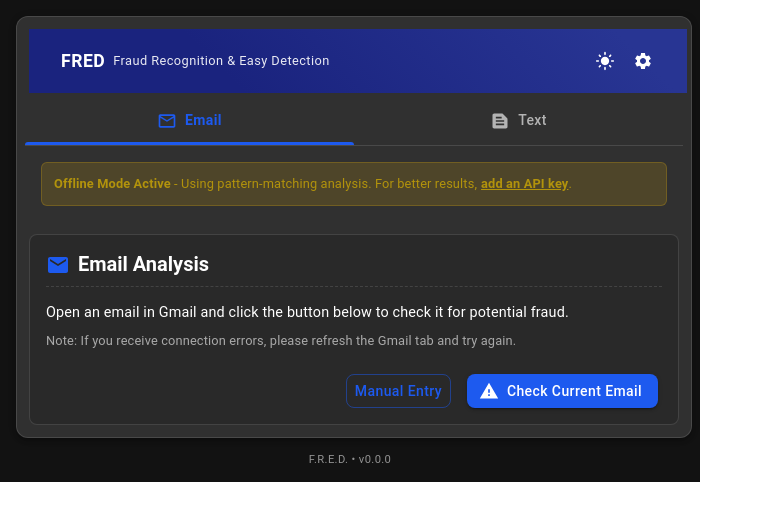
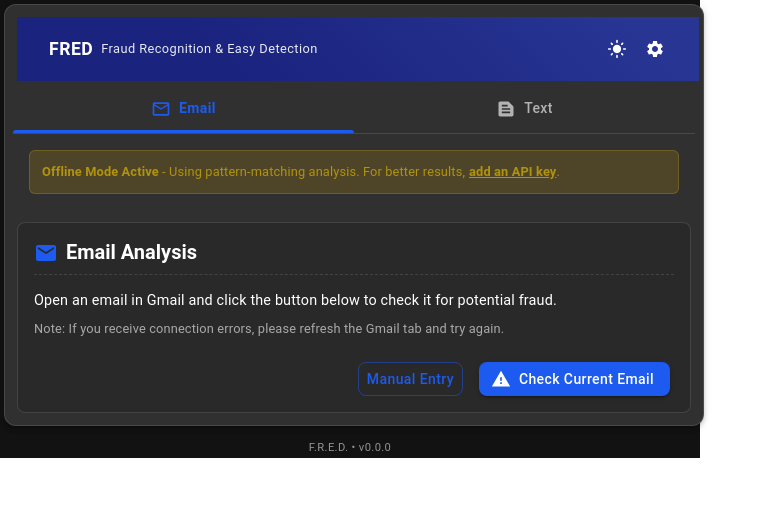
Before and after one commit to shadoath/fred-fraud-recognition-and-easy-detection, a React (Vite) app: page / in a window 1280 px wide. Shown: the top 520 px of the page, without its empty margins (0-769 px from the left). Built offline with nearby package versions, Linux system fonts and the light colour scheme.

Commit message:
less padding more toggle

```diff
--- a/src/components/MainDisplay.tsx
+++ b/src/components/MainDisplay.tsx
@@ -72,7 +72,7 @@
   }
 
   return (
-    <Container style={{ padding: 12 }}>
+    <Container style={{ padding: 0 }}>
       <Paper
         elevation={3}
         sx={{
@@ -133,7 +133,7 @@
           </Toolbar>
         </AppBar>
 
-        <Slide direction="down" in={showSettings} mountOnEnter unmountOnExit>
+        <Slide direction="right" in={showSettings} mountOnEnter unmountOnExit>
           <Box>
             <ErrorBoundary>
               <ApiKeySettings />
@@ -142,6 +142,8 @@
           </Box>
         </Slide>
 
+        <Slide direction="left" in={!showSettings} mountOnEnter>
+          <div>
             <Tabs
               hidden={!showSettings}
               value={tabValue}
@@ -181,10 +183,7 @@
             </Tabs>
 
             {isOfflineMode && !isLoading && !showSettings && (
-          <OfflineModeBanner
-            theme={theme}
-            onClick={() => setShowSettings(true)}
-          />
+              <OfflineModeBanner theme={theme} onClick={() => setShowSettings(true)} />
             )}
 
             <Box>
@@ -199,6 +198,8 @@
                 </ErrorBoundary>
               </TabPanel>
             </Box>
+          </div>
+        </Slide>
       </Paper>
 
       <Box sx={{ mt: 1, textAlign: "center" }}>
--- a/src/components/TextInputAnalyzer.tsx
+++ b/src/components/TextInputAnalyzer.tsx
@@ -150,7 +150,6 @@
   return (
     <Card
       sx={{
-        p: { xs: 1.5, sm: 2 },
         borderRadius: 2,
         border: `1px solid ${theme.palette.divider}`,
         boxShadow: "none",
```
Lines whose indentation alone changed are shown as unchanged.
